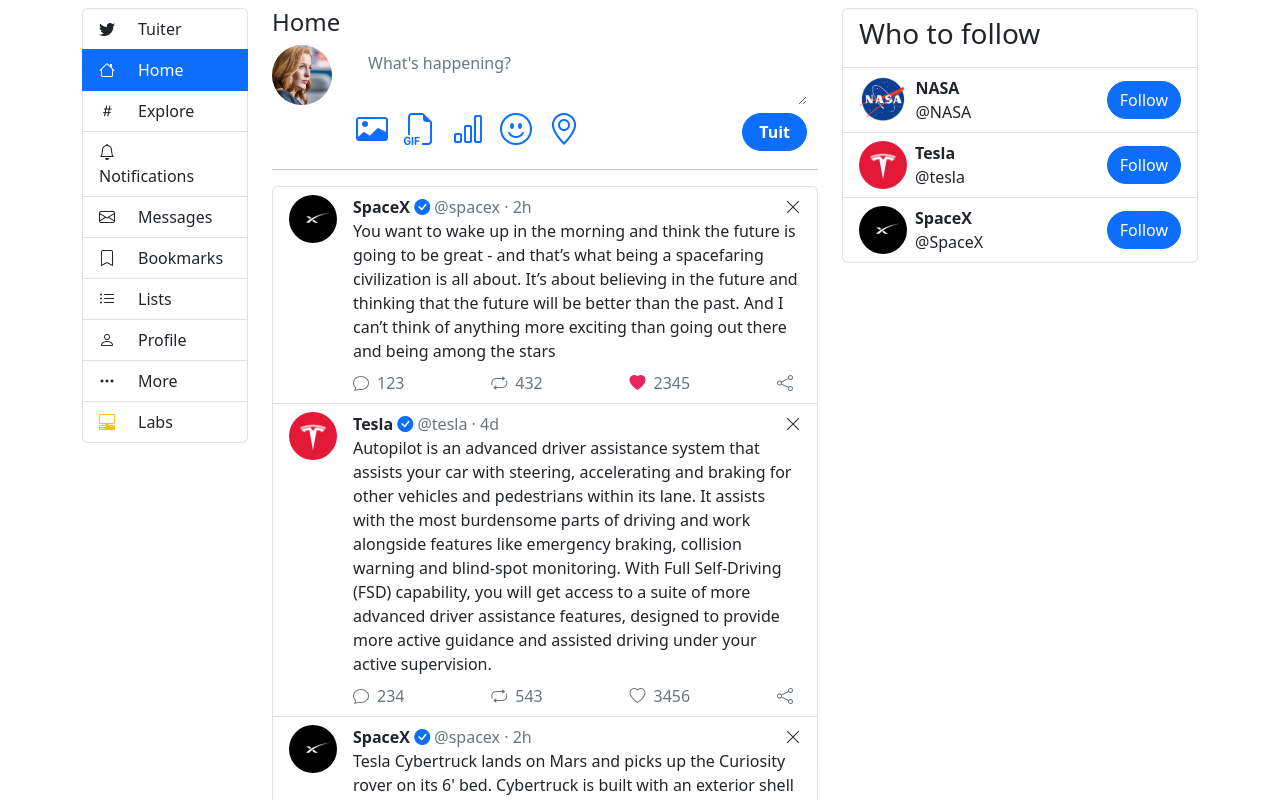
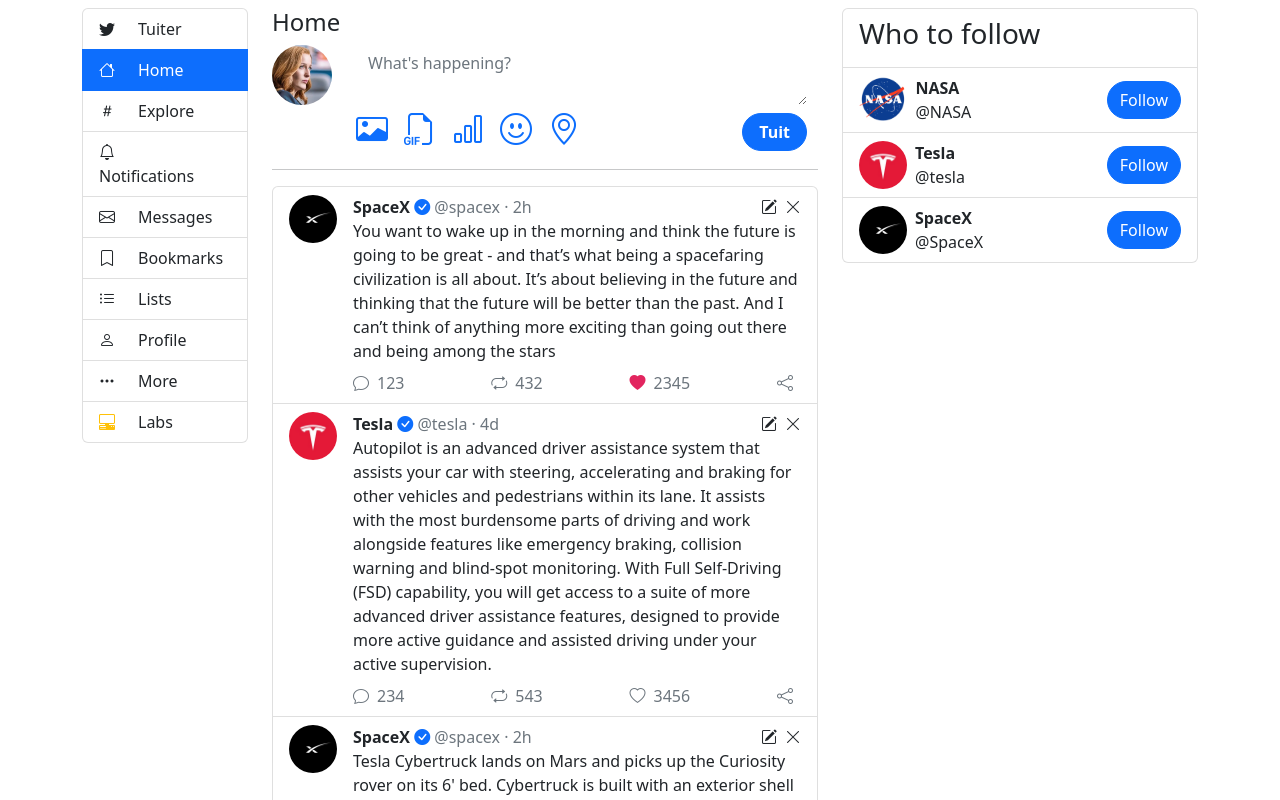
Before and after one commit to kachalmers/tuiter-react-web-app, a React (Create React App) app: page /tuiter in a window 1280 px wide. Shown: the top 800 px of the page. Built offline with nearby package versions, Linux system fonts and the light colour scheme.

Commit message:
Added updateTuit feature

```diff
--- a/src/tuiter/reducers/tuits-reducer.js
+++ b/src/tuiter/reducers/tuits-reducer.js
@@ -40,14 +40,16 @@
 
             },
             deleteTuit(state, action) {
-                console.log(action.payload)
-                console.log(state);
                 const index = state
                     .findIndex(tuit =>
                                    tuit._id === action.payload);
                 state.splice(index, 1);
+            },
+            updateTuit(state, action) {
+                const post = state.find((post) => post._id === action.payload._id);
+                post.tuit = action.payload.tuit;
             }
         }
     });
-export const {likeToggle,createTuit,deleteTuit} = tuitsSlice.actions;
+export const {likeToggle,createTuit,deleteTuit,updateTuit} = tuitsSlice.actions;
 export default tuitsSlice.reducer;
--- a/src/tuiter/tuits/tuit-item.js
+++ b/src/tuiter/tuits/tuit-item.js
@@ -1,8 +1,8 @@
-import React from "react";
+import React, {useState} from "react";
 import './index.css';
 import TuitStats from "./tuit-stats"
 import {useDispatch} from "react-redux";
-import {deleteTuit} from "../reducers/tuits-reducer";
+import {deleteTuit,updateTuit} from "../reducers/tuits-reducer";
 
 const TuitItem = (
     {
@@ -21,9 +21,26 @@
         }
     }
 ) => {
+    let [editingTuit,setEditingTuit]=useState(false);
+    let [tuit,setTuit]=useState('');
+
     const dispatch = useDispatch();
     const deleteTuitHandler = (id) => {
         dispatch(deleteTuit(id));
+    }
+    const updateTuitHandler = (post) => {
+        const newTuit = {
+            ...post,
+            tuit: tuit
+        }
+        dispatch(updateTuit(newTuit));
+        setTuit('');
+        setEditingTuit(false);
+    }
+
+    const startEditingTuitHandler = (originalTuit) => {
+        setEditingTuit(true);
+        setTuit(originalTuit);
     }
     return(
         <div className="list-group-item">
@@ -34,15 +51,43 @@
                          className="wd-avatar-48px"/>
                 </div>
                 <div className="ps-3 w-100">
-                    <i className="bi bi-x-lg float-end"
-                       onClick={() => deleteTuitHandler(post._id)}></i>
-                    <div>
-                        <span className="fw-bold">{post.userName} </span>
-                        <i className="bi bi-check-circle-fill text-primary"></i>
-                        <span className="text-secondary"> {post.handle} &#183; {post.time}</span>
+                    <div className="d-flex justify-content-between">
+                        <div>
+                            <span className="fw-bold">{post.userName} </span>
+                            <i className="bi bi-check-circle-fill text-primary"></i>
+                            <span className="text-secondary"> {post.handle} &#183; {post.time}</span>
+                        </div>
+                        <div>
+                            {
+                                !editingTuit &&
+                                <i className="bi bi-pencil-square ps-2"
+                                   onClick={() => startEditingTuitHandler(post.tuit)}
+                                ></i>
+                            }
+                            {
+                                editingTuit &&
+                                <>
+                                    <i className="bi bi-check2-square ps-2"
+                                       onClick={() => updateTuitHandler(post)}
+                                    ></i>
+                                </>
+                            }
+                            <i className="bi bi-x-lg ps-2"
+                               onClick={() => deleteTuitHandler(post._id)}></i>
+                        </div>
                     </div>
                     <div>
-                        {post.tuit}
+                        {!editingTuit && post.tuit}
+                        {
+                            editingTuit &&
+                            <>
+                                <textarea   className="form-control"
+                                            rows="6"
+                                            value={tuit}
+                                            onChange={(event) => setTuit(event.target.value)}
+                                />
+                            </>
+                        }
                     </div>
                     <TuitStats post={post}/>
                 </div>
```
